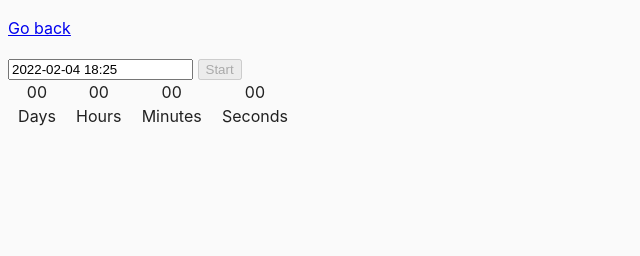
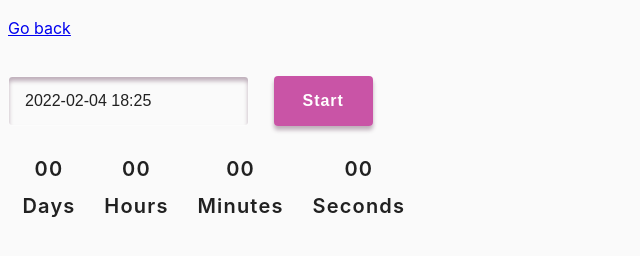
Before and after one commit to yurilov/goit-js-hw-09, a website built with Parcel: page src/02-timer.html in a window 1280 px wide. Shown: the whole page, without its empty margins (0-640 px from the left). Built offline with nearby package versions, Linux system fonts and the light colour scheme.

Commit message:
added some styles to the timer

```diff
--- a/src/sass/components/_02-timer.scss
+++ b/src/sass/components/_02-timer.scss
@@ -2,10 +2,38 @@
   max-width: 680px;
 }
 #datetime-picker {
-  //
+  padding: 14px 16px;
+  margin-top: 20px;
+  border: 1px solid rgba(255, 255, 255, 0.3);
+  outline: none;
+  background-color: transparent;
+  box-shadow: inset 0px 4px 4px rgba(54, 3, 39, 0.3);
+  border-radius: 4px;
+  font-size: 16px;
+  line-height: 1.25;
+  color: #212121;
+}
+
+button[data-start] {
+  margin-left: 20px;
+  font-weight: 700;
+  font-size: 16px;
+  line-height: 1.87;
+  text-align: center;
+  letter-spacing: 0.06em;
+  color: #fff;
+  background-color: rgba(184, 23, 136, 0.726);
+  cursor: pointer;
+  border: none;
+  box-shadow: 0px 4px 4px rgba(54, 3, 39, 0.3);
+  border-radius: 4px;
+
+  padding: 10px 29px;
+  align-items: center;
 }
 
 .timer {
+  margin-top: 25px;
   display: flex;
   & .field {
     display: flex;
@@ -15,7 +43,15 @@
   & .label,
   & .value {
     display: block;
+
     width: 100%;
     text-align: center;
+
+    font-weight: 600;
+    font-size: 20px;
+    line-height: 1.87;
+    text-align: center;
+    letter-spacing: 0.06em;
+    color: #212121;
   }
 }
```
